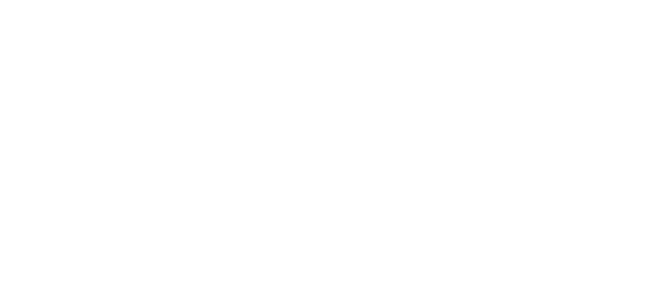
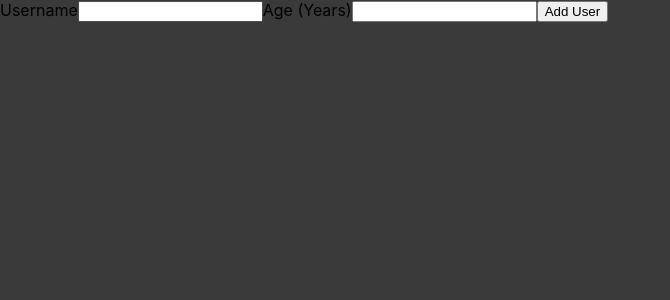
Before and after one commit to Niloy28/user-list, a React (Create React App) app: page / in a window 1280 px wide. Shown: the top 300 px of the page, without its empty margins (0-670 px from the left). Built offline with nearby package versions, Linux system fonts and the light colour scheme.

Commit message:
Added AddUser form.

```diff
--- a/src/App.tsx
+++ b/src/App.tsx
@@ -1,5 +1,11 @@
+import AddUser from "./components/Users/AddUser";
+
 function App() {
-	return <div></div>;
+	return (
+		<div>
+			<AddUser />
+		</div>
+	);
 }
 
 export default App;
--- /dev/null
+++ b/src/components/Users/AddUser.tsx
@@ -0,0 +1,19 @@
+const AddUser = () => {
+	const formSubmitHandler = (event: React.FormEvent<HTMLFormElement>) => {
+		event.preventDefault();
+	};
+
+	return (
+		<form onSubmit={formSubmitHandler}>
+			<label htmlFor="username">Username</label>
+			<input id="username" type="text" />
+
+			<label htmlFor="age">Age (Years)</label>
+			<input id="age" type="number" />
+
+			<button type="submit">Add User</button>
+		</form>
+	);
+};
+
+export default AddUser;
--- a/src/index.css
+++ b/src/index.css
@@ -1,13 +1,17 @@
 body {
-  margin: 0;
-  font-family: -apple-system, BlinkMacSystemFont, 'Segoe UI', 'Roboto', 'Oxygen',
-    'Ubuntu', 'Cantarell', 'Fira Sans', 'Droid Sans', 'Helvetica Neue',
-    sans-serif;
-  -webkit-font-smoothing: antialiased;
-  -moz-osx-font-smoothing: grayscale;
+	margin: 0;
+	font-family: -apple-system, BlinkMacSystemFont, "Segoe UI", "Roboto", "Oxygen",
+		"Ubuntu", "Cantarell", "Fira Sans", "Droid Sans", "Helvetica Neue",
+		sans-serif;
+	-webkit-font-smoothing: antialiased;
+	-moz-osx-font-smoothing: grayscale;
+}
+
+html {
+	background-color: rgb(58, 58, 58);
 }
 
 code {
-  font-family: source-code-pro, Menlo, Monaco, Consolas, 'Courier New',
-    monospace;
+	font-family: source-code-pro, Menlo, Monaco, Consolas, "Courier New",
+		monospace;
 }
```
